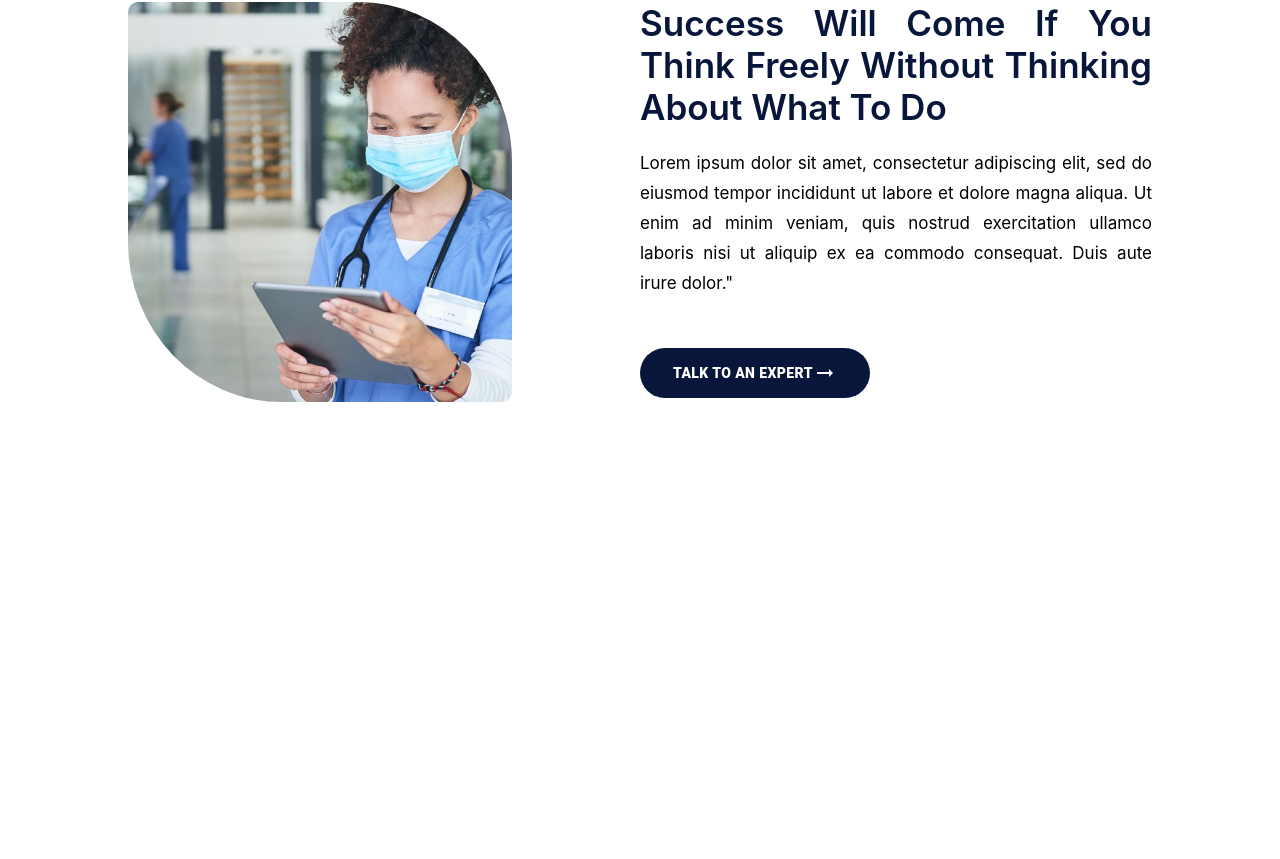
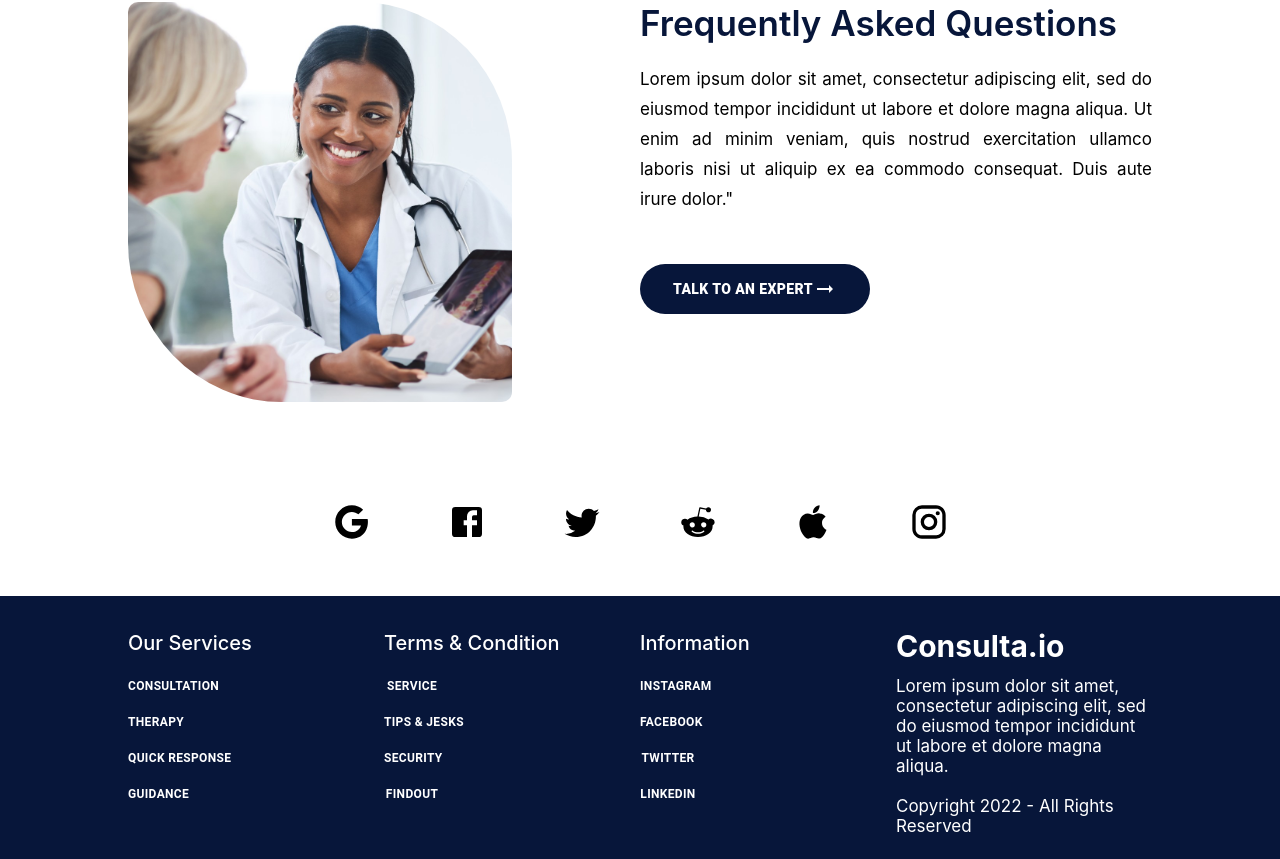
Before and after one commit to sadeeqdev/consult.io, a React (Create React App) app: page / in a window 1280 px wide. Shown: the part 2654-3513 px from the top of the page. Before the commit the page ends 3256 px from the top, so only its background shows below. Built offline with nearby package versions, Linux system fonts and the light colour scheme.

Commit message:
Footer ready

```diff
--- /dev/null
+++ b/src/components/Footer.js
@@ -0,0 +1,120 @@
+import { Button, Grid } from "@mui/material"
+import { styled } from "@mui/system"
+
+const Footer = () => {
+
+    const StyledFooter = styled(Grid)(({theme}) => ({
+        width:'100%',
+        height:'auto',
+        backgroundColor:'#07163a',
+        color:'white',
+        margin:'auto',
+        marginTop:'50px',
+        [theme.breakpoints.down('md')]:{
+            height:'auto',
+        },
+    }))
+
+    const StyledInerGrid = styled(Grid)(({theme}) => ({
+        width:'70%',
+        margin:'20px auto',
+        [theme.breakpoints.down('xl')]:{
+            width:'80%',
+        },
+    }))
+
+    const StyledGridHeader = styled('div')(({theme}) => ({
+        fontSize:'20px',
+        fontWeight:500,
+        margin:'15px 0px',
+        [theme.breakpoints.down('md')]:{
+            fontSize:'17px',
+            fontWeight:700,
+    },
+    }))
+
+    const StyledGridText = styled('div')(({theme}) => ({
+        backgoundColor:'#07163a',
+        fontSize:'17px',
+        fontWeight:400,
+        display:'block',
+        margin:'3px 0',
+        color:'white',
+        [theme.breakpoints.down('md')]:{
+            fontSize:'16px',
+            fontWeight:300,
+        },
+    }))
+
+    const StyledGridLogo = styled('div')(({theme}) => ({
+        margin:'12px 0px',
+        fontSize:'30px',
+        fontWeight:700,
+        [theme.breakpoints.down('md')]:{
+            fontSize:'22px',
+        },
+    }))
+
+    const StyledGridButton = styled(Button)(({theme}) => ({
+        backgoundColor:'#07163a',
+        fontSize:'12px',
+        fontWeight:600,
+        display:'block',
+        margin:'3px 0',
+        color:'white',
+        paddingLeft:'0px',
+        [theme.breakpoints.down('md')]:{
+            fontWeight:500,
+        },
+    }))
+
+  return (
+    <StyledFooter container>
+        <StyledInerGrid container>
+          <Grid item sm={3} xs={6}>
+              <StyledGridHeader>
+                  Our Services
+              </StyledGridHeader>
+              <StyledGridButton>Consultation</StyledGridButton>
+              <StyledGridButton>Therapy</StyledGridButton>
+              <StyledGridButton>Quick Response</StyledGridButton>
+              <StyledGridButton>Guidance</StyledGridButton>
+          </Grid>
+          <Grid item sm={3} xs={6}>
+                <StyledGridHeader>
+                  Terms & Condition
+              </StyledGridHeader>
+              <StyledGridButton>Service</StyledGridButton>
+              <StyledGridButton>Tips & Jesks</StyledGridButton>
+              <StyledGridButton>Security</StyledGridButton>
+              <StyledGridButton>FindOut</StyledGridButton>
+
+          </Grid>
+          <Grid item sm={3} xs={6}>
+                <StyledGridHeader>
+                    Information
+                </StyledGridHeader>
+              <StyledGridButton>Instagram</StyledGridButton>
+              <StyledGridButton>Facebook</StyledGridButton>
+              <StyledGridButton>Twitter</StyledGridButton>
+              <StyledGridButton>LinkedIn</StyledGridButton>
+
+          </Grid>
+          <Grid item sm={3} xs={6}>
+            <StyledGridLogo>
+                Consulta.io
+            </StyledGridLogo>
+            <StyledGridText>
+                 Lorem ipsum dolor sit amet, consectetur adipiscing elit, sed do eiusmod tempor incididunt ut labore et dolore magna aliqua.
+                 <br/>
+                 <br/>
+                 Copyright 2022 - All Rights Reserved
+            </StyledGridText>
+
+          </Grid>
+        </StyledInerGrid>
+    </StyledFooter>
+  )
+}
+
+export default Footer
--- /dev/null
+++ b/src/components/Partners.js
@@ -0,0 +1,26 @@
+import { Apple, Facebook, Google, Instagram, Reddit, Twitter } from "@mui/icons-material"
+import { Grid } from "@mui/material"
+import { styled } from "@mui/system"
+
+const Partners = () => {
+
+    const StyledContainer = styled(Grid)({
+        width:'60%',
+        margin:'auto',
+        display:"flex",
+        justifyContent:'space-evenly'
+    })
+
+  return (
+    <StyledContainer direction="row">
+        <Grid item sm={2} xs={4}><Google sx={{fontSize:'40px'}}/></Grid>
+        <Grid item sm={2} xs={4}><Facebook sx={{fontSize:'40px'}}></Facebook></Grid>
+        <Grid item sm={2} xs={4}><Twitter sx={{fontSize:'40px'}}></Twitter></Grid>
+        <Grid item sm={2} xs={4}><Reddit sx={{fontSize:'40px'}}></Reddit></Grid>
+        <Grid item sm={2} xs={4}><Apple sx={{fontSize:'40px'}}></Apple></Grid>
+        <Grid item sm={2} xs={4}><Instagram sx={{fontSize:'40px'}}></Instagram></Grid>
+    </StyledContainer>
+  )
+}
+
+export default Partners
--- a/src/components/PictureBar.js
+++ b/src/components/PictureBar.js
@@ -6,9 +6,9 @@ import ArrowRightAltIcon from '@mui/icons-material/ArrowRightAlt';
 const PictureBar = () => {
 
     const StyleGridContainer = styled(Grid)(({theme})=>({
-        height:'500px',
+        height:'auto',
         width:'70%',
-        margin:'100px auto',
+        margin:'200px auto',
         display: 'flex',
         justifyContent:'space-between',
         [theme.breakpoints.down('xl')]:{
@@ -17,7 +17,7 @@ const PictureBar = () => {
         },
         [theme.breakpoints.down('sm')]:{
             width:"90%",
-            marginTop:'100px'
+            margin:'100px auto 40px auto'
         }
     }))
 
@@ -86,7 +86,7 @@ const PictureBar = () => {
             marginTop:'30px',
         },
         [theme.breakpoints.down('sm')]:{
-            marginTop:'20px',
+            margin:'20px auto',
         }
 
     }))
--- a/src/components/PictureBarBottom.js
+++ b/src/components/PictureBarBottom.js
@@ -1,12 +1,12 @@
 import { Button, Grid } from "@mui/material"
 import { styled } from "@mui/system"
-import BannerImg from '../assets/doc_img_8.jpg';
+import BannerImg from '../assets/docimg_7.jpg';
 import ArrowRightAltIcon from '@mui/icons-material/ArrowRightAlt';
 
 const PictureBarBottom = () => {
 
     const StyleGridContainer = styled(Grid)(({theme})=>({
-        height:'500px',
+        height:'auto',
         width:'70%',
         margin:'100px auto',
         display: 'flex',
@@ -27,7 +27,7 @@ const PictureBarBottom = () => {
         borderRadius: '10px 40%',
         backgroundImage: `url(${BannerImg})`,
         backgroundSize: '800px 500px',
-        backgroundPosition:'center right',
+        backgroundPosition:'center',
         marginTop: '0px',
         backgroundRepeat:'no-repeat',
         [theme.breakpoints.down('xl')]:{
@@ -98,7 +98,7 @@ const PictureBarBottom = () => {
         </Grid>
         <Grid item sm={6} xs={12}>
             <StyledHeaderText>
-                Success Will Come If You Think Freely Without Thinking About What To Do
+                Frequently Asked Questions
             </StyledHeaderText>
             <StyledBodyText>
                 Lorem ipsum dolor sit amet, consectetur adipiscing elit, sed do eiusmod tempor incididunt ut labore et dolore magna aliqua. Ut enim ad minim veniam, quis nostrud exercitation ullamco laboris nisi ut aliquip ex ea commodo consequat. Duis aute irure dolor."
--- a/src/components/PictureBarMid.js
+++ b/src/components/PictureBarMid.js
@@ -1,6 +1,6 @@
 import { Button, Grid } from "@mui/material"
 import { styled } from "@mui/system"
-import BannerImg from '../assets/doc_img_8.jpg';
+import BannerImg from '../assets/docimg_3.jpg';
 import ArrowRightAltIcon from '@mui/icons-material/ArrowRightAlt';
 
 const PictureBarMid = () => {
@@ -17,7 +17,7 @@ const PictureBarMid = () => {
         },
         [theme.breakpoints.down('sm')]:{
             width:"90%",
-            marginTop:'150px'
+            marginTop:'0px'
         }
     }))
 
@@ -27,7 +27,7 @@ const PictureBarMid = () => {
         borderRadius: '40% 10px',
         backgroundImage: `url(${BannerImg})`,
         backgroundSize: '800px 500px',
-        backgroundPosition:'center right',
+        backgroundPosition:'center',
         marginTop: '0px',
         backgroundRepeat:'no-repeat',
         [theme.breakpoints.down('xl')]:{
@@ -73,7 +73,7 @@ const PictureBarMid = () => {
     const StyledBodyButton = styled(Button)(({theme})=>({
         width:'80px',
         height:'80px',
-        borderRadius:'10px',
+        borderRadius:'20px',
         backgroundColor:'#07163a',
         color: '#fff',
         fontWeight: '900',
--- a/src/views/Home.js
+++ b/src/views/Home.js
@@ -1,5 +1,7 @@
 import BasicBar from "../components/BasicBar";
+import Footer from "../components/Footer";
 import Navbar from "../components/Navbar";
+import Partners from "../components/Partners";
 import PictureBar from "../components/PictureBar";
 import PictureBarBottom from "../components/PictureBarBottom";
 import PictureBarMid from "../components/PictureBarMid";
@@ -17,6 +19,8 @@ const Home = () => {
         <PictureBar/>
         <PictureBarMid/>
         <PictureBarBottom/>
+        <Partners/>
+        <Footer/>
     </div>
   )
 }
```
